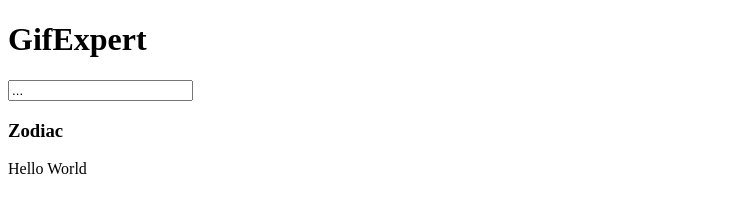
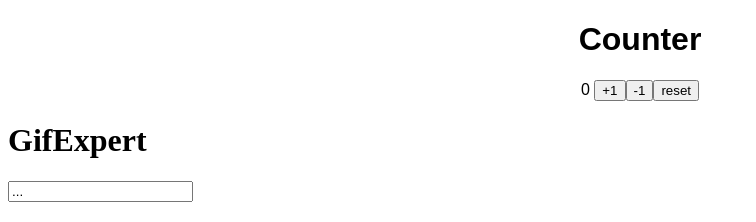
Before and after one commit to L4M4rck/Homeworks, a React (Vite) app: page / in a window 1280 px wide. Shown: the top 222 px of the page, without its empty margins (0-756 px from the left). Built offline with nearby package versions, Linux system fonts and the light colour scheme; no server answers.

Commit message:
challenge 4-5

```diff
--- a/src/App.jsx
+++ b/src/App.jsx
@@ -1,10 +1,10 @@
-function App(){
+import Counter from "./counter"
+import "./styles.css"
+
+export default function App() {
   return (
-  <>
-  <h1> Hola Mundo </h1>
-  <h2> Bienvenido </h2>
-  </>
+    <div className="App">
+      <Counter value={0} />
+    </div>
   )
 }
-
-export default App
--- a/src/FirstApp.jsx
+++ b/src/FirstApp.jsx
@@ -1,22 +1,30 @@
-import PropTypes from 'prop-types';
+import { useState } from "react"
 
-const FirstApp = ( { title, sum } ) =>{
-    return (
-    <>
-    <h1> { title } </h1>
-    <span> { sum } </span>
-    </>
-    )
+const FirstApp = ({ value }) => {
+
+  const [counter, setCounter] = useState(value)
+
+  const handleAdd = () => {
+    setCounter(counter + 1)
   }
 
-FirstApp.propTypes = {
-  title: PropTypes.string.isRequired,
-  sum: PropTypes.number.isRequired
+  const subtracts = () => {
+    setCounter(counter - 1)
+  }
+
+  const reset = () => {
+    setCounter(value)
+  }
+
+  return (
+    <>
+      <h1> counter </h1>
+      <sapn> {counter} </sapn>
+      <button onClick={() => handleAdd()}> +1 </button>
+      <button onClick={() => subtracts()}> -1 </button>
+      <button onClick={() => reset()}> reset </button>
+    </>
+  )
 }
 
-FirstApp.defaultProps = {
-  title: 'No hay titulo',
-  sum: 300
-}
-
-  export default FirstApp
+export default FirstApp
--- /dev/null
+++ b/src/GifItem.jsx
@@ -0,0 +1,7 @@
+export const GifItem = ({ title, url }) => {
+    return (
+      <div className="card">
+        <img src={url} alt={title} />
+      </div>
+    );
+  };
--- a/src/Suma.jsx
+++ /dev/null
@@ -1,12 +0,0 @@
-export const Suma = ( {value} ) =>{
-    const handleAdd = () => {
-      console.log ( 'calling handleAdd' )
-    }
-    return (
-      <>
-      <h1> Counter </h1>
-      <span> { value } </span>
-      <button onClick={() => handleAdd()}> +1 </button>
-      </>
-    )
-  }
--- a/src/components/GifGrid.jsx
+++ b/src/components/GifGrid.jsx
@@ -1,11 +1,29 @@
-export const GifGrid = ({category}) => {
+import { useEffect, useState } from "react"
+import { getGifs } from "../helpers/getGifs"
+import { GifItem } from "../GifItem"
 
-    console.log(category)
+export const GifGrid = ({ category }) => {
+  const [images, setImages] = useState([]);
 
-    return(
-        <>
-            <h3>{category}</h3>
-            <p>Hello World</p>
-        </>
-    )
+  const getImages = async () => {
+    const images = await getGifs(category)
+    console.log(images)
+    setImages(images)
+  }
+
+  useEffect(() => {
+    getImages()
+  }, [])
+
+  return (
+    <>
+      <h3> {category} </h3>
+      <div ClassName="card-grid">
+        {images.map((image, key) => {
+          return <GifItem key={key} {...image}></GifItem>;
+        })
+            }
+      </div>
+    </>
+  )
 }
--- /dev/null
+++ b/src/counter.jsx
@@ -0,0 +1,17 @@
+import { useCounter } from "./hooks/useCounter"
+
+export const Counter = ({ value }) => {
+  const { counter, add, sub, res } = useCounter(value)
+
+  return (
+    <>
+      <h1> Counter </h1>
+      <sapn> {counter} </sapn>
+      <button onClick={() => add()}> +1 </button>
+      <button onClick={() => sub()}> -1 </button>
+      <button onClick={() => res()}> reset </button>
+    </>
+  )
+}
+
+export default Counter
--- /dev/null
+++ b/src/helpers/getGifs.jsx
@@ -0,0 +1,13 @@
+export const getGifs = async (category) => {
+    const url = `https://api.giphy.com/v1/gifs/search?api_key=Aln8trxIw7AVfyOJ4LcRBm18902dOn7V&q=${category}&limit=25&offset=0&rating=g&lang=en`
+    const resp = await fetch(url)
+    const { data } = await resp.json()
+    const gifs = data.map((img) => {
+      return {
+        id: img.id,
+        title: img.title,
+        url: img.images.downsized_medium.url
+      }
+    })
+    return gifs
+  }
--- /dev/null
+++ b/src/hooks/useCounter.jsx
@@ -0,0 +1,25 @@
+import { useState } from "react"
+
+export const useCounter = (value) => {
+  const [counter, setCounter] = useState(value)
+
+  const handleAdd = () => {
+    setCounter(counter + 1)
+  }
+
+  const subtracts = () => {
+    setCounter(counter - 1)
+  }
+
+  const reset = () => {
+    setCounter(value)
+  }
+
+  return {
+    counter: counter,
+    add: handleAdd,
+    sub: subtracts,
+    res: reset
+  }
+
+}
--- a/src/main.jsx
+++ b/src/main.jsx
@@ -5,14 +5,17 @@ import { AddCategory } from './components/AddCategory'
 import { GifGrid } from './components/GifGrid'
 import FirstApp from './FirstApp'
 import { GiftExpertApp } from './GiftExpertApp'
-import { Suma } from './Suma'
+
 
 
 
 
 ReactDOM.createRoot(document.getElementById('root')).render(
   <React.StrictMode>
+    <App />
     <GiftExpertApp />
+
+
 
 
   </React.StrictMode>,
--- /dev/null
+++ b/src/styles.css
@@ -0,0 +1,4 @@
+.App {
+  font-family: sans-serif;
+  text-align: center;
+}
```
